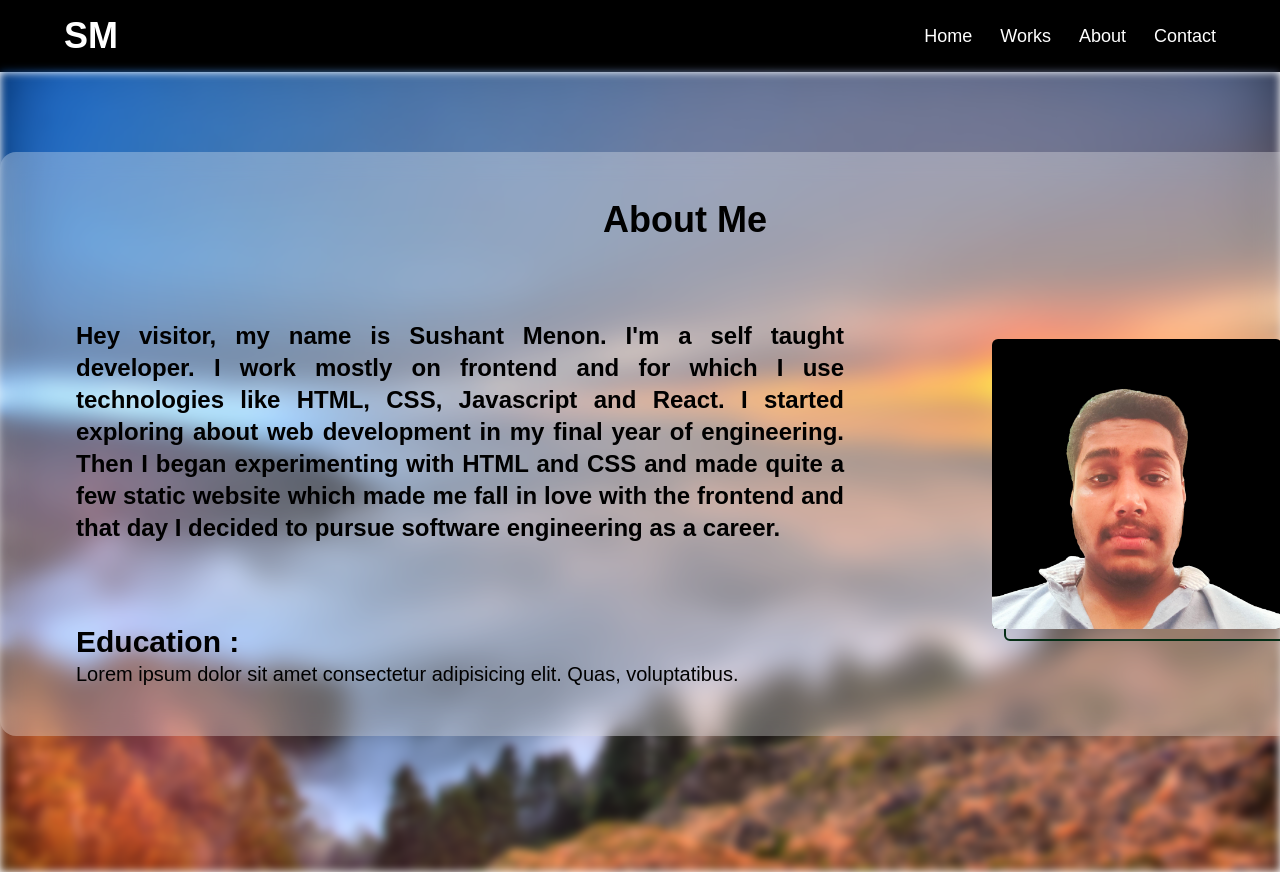
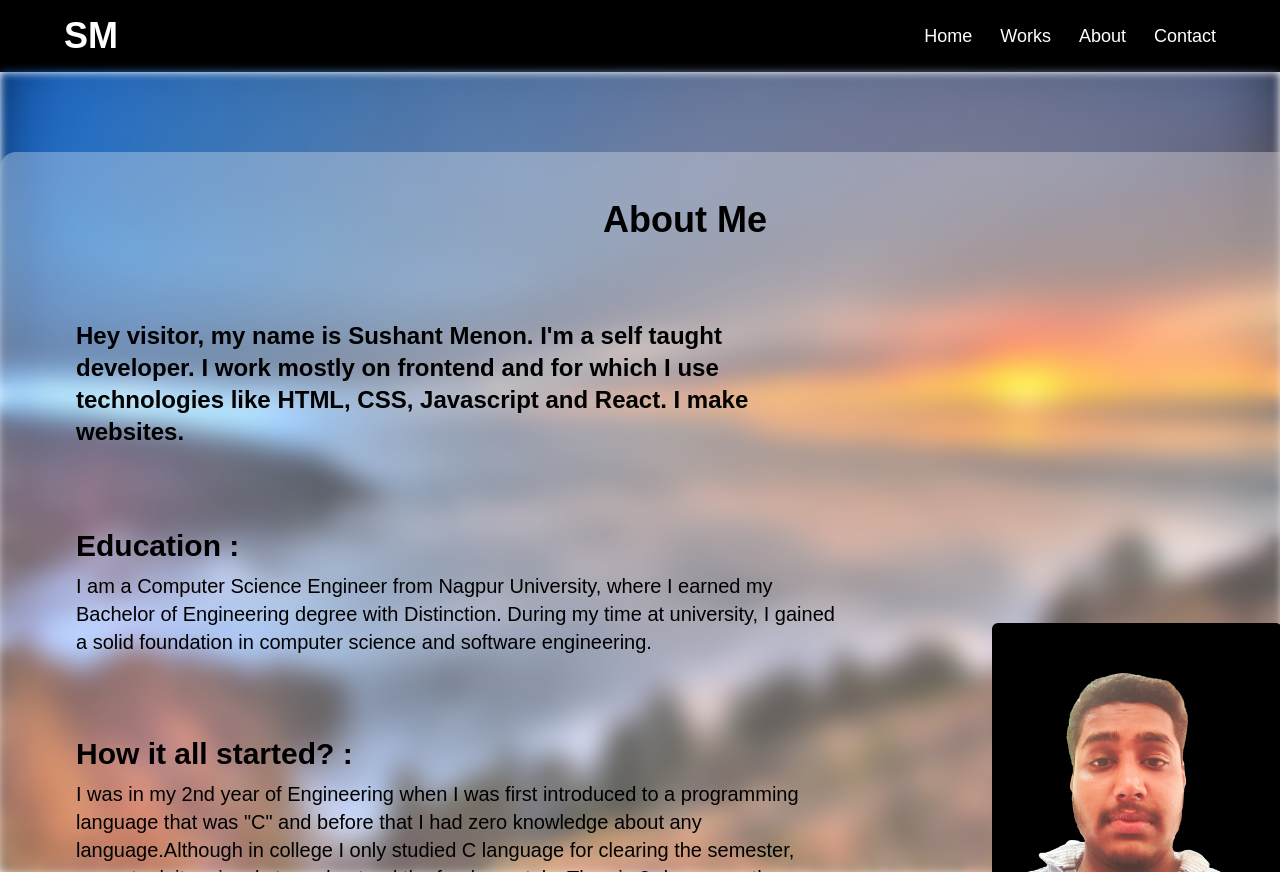
Before and after one commit to sushant-menon/portfolio-website-react, a React (Vite) app: page /about in a window 1280 px wide. Built offline with nearby package versions, Linux system fonts and the light colour scheme.

Commit message:
modified about page"

```diff
--- a/src/components/About.jsx
+++ b/src/components/About.jsx
@@ -6,7 +6,7 @@ const About = () => {
     <>
       <div>
         <img
-          className=" absolute h-screen md:w-full object-cover blur-sm"
+          className=" absolute h-screen md:w-full object-cover blur-sm inline-block"
           src="src\assets\sunset1.jpg"
           alt="bg-image"
         />
--- a/src/components/AboutMeDetails.jsx
+++ b/src/components/AboutMeDetails.jsx
@@ -18,21 +18,49 @@ const AboutMeDetails = () => {
 
         {/* About me */}
         <div className="flex flex-col">
-          <p className="mt-4 font-bold text-justify md:text-2xl md:max-w-3xl text-lg">
+          <p className="mt-4 font-bold text-center md:text-2xl md:max-w-3xl text-lg md:text-start">
             Hey visitor, my name is Sushant Menon. I'm a self taught developer.
             I work mostly on frontend and for which I use technologies like
-            HTML, CSS, Javascript and React. I started exploring about web
-            development in my final year of engineering. Then I began
-            experimenting with HTML and CSS and made quite a few static website
-            which made me fall in love with the frontend and that day I decided
-            to pursue software engineering as a career.
+            HTML, CSS, Javascript and React. I make websites.
           </p>
           {/* Education */}
           <div className="md:mt-20 mt-10 flex flex-col">
             <h2 className="text-start font-extrabold text-3xl">Education :</h2>
-            <p className=" text-xl text-start">
-              Lorem ipsum dolor sit amet consectetur adipisicing elit. Quas,
-              voluptatibus.
+            <p className=" text-xl text-start mt-2 md:max-w-3xl">
+              I am a Computer Science Engineer from Nagpur University, where I
+              earned my Bachelor of Engineering degree with Distinction. During
+              my time at university, I gained a solid foundation in computer
+              science and software engineering.
+            </p>
+          </div>
+          {/* How it started */}
+          <div className="md:mt-20 mt-10 flex flex-col">
+            <h2 className="text-start font-extrabold text-3xl">
+              How it all started? :
+            </h2>
+            <p className=" text-xl text-start mt-2 md:max-w-3xl">
+              I was in my 2nd year of Engineering when I was first introduced to
+              a programming language that was "C" and before that I had zero
+              knowledge about any language.Although in college I only studied C
+              language for clearing the semester, never took it seriously to
+              understand the fundamentals. Then in 3rd year another important
+              concept was introduced Data structure.So this time instead of
+              memorizing the code I tried to learn the fundamentals from scratch
+              and gained a little knowledge in C. But I never enjoyed writing
+              code in C. So I started exploring for other programming languages
+              to learn because I had a added advantage of already knowing a
+              language. It is easy to pick up any other language, it's just
+              difference of syntax and the logic remains same. So then I
+              stumbled upon python and at that time python was on the list of
+              most popular languages to learn according to some article. I
+              didn't enjoyed writing code in python either, started exploring
+              more programming language and this time the language which I found
+              changed my life for good. I started exploring about web
+              development in my final year of engineering. Learnt HTML and CSS
+              from Youtube and Freecodecamp.Then I began experimenting with HTML
+              and CSS and made quite a few static website which made me fall in
+              love for the frontend and that day I decided to pursue software
+              engineering as a career.
             </p>
           </div>
         </div>
```
